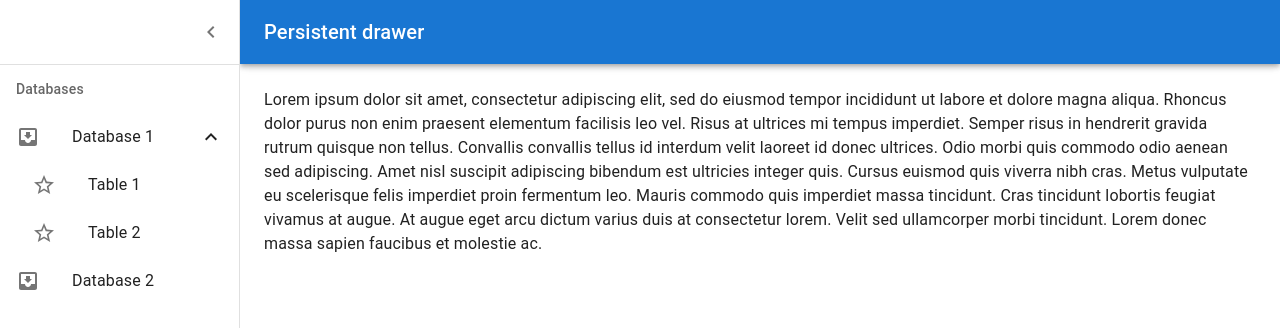
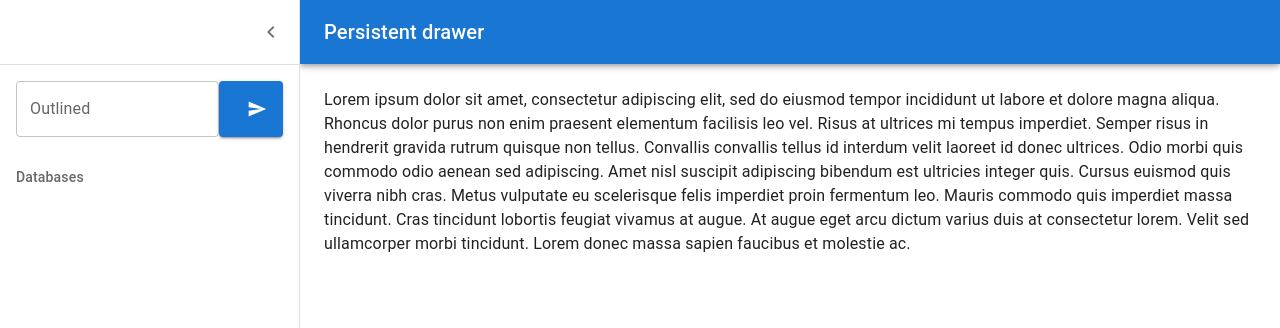
Before and after one commit to DavidMTdev/Web-Services-Project, a React (Vite) app in the folder app/: page / in a window 1280 px wide. Shown: the top 328 px of the page. Built offline with nearby package versions, Linux system fonts and the light colour scheme.

Commit message:
add fetch database and tables

```diff
--- a/app/src/App.jsx
+++ b/app/src/App.jsx
@@ -1,6 +1,6 @@
-import { useState, createContext } from 'react'
+import { useState, createContext, Suspense, useEffect } from 'react'
 
-import { useQuery } from "@tanstack/react-query"
+import { useQueries, useQuery, useQueryClient } from "@tanstack/react-query"
 
 import axios from "axios"
 
@@ -11,12 +11,22 @@ import List from '@mui/material/List'
 import InboxIcon from '@mui/icons-material/MoveToInbox'
 import StarBorder from '@mui/icons-material/StarBorder'
 import ListSubheader from '@mui/material/ListSubheader'
+import TextField from '@mui/material/TextField'
+import Divider from '@mui/material/Divider'
+import IconButton from '@mui/material/IconButton'
+import DirectionsIcon from '@mui/icons-material/Directions'
+import Skeleton from '@mui/material/Skeleton'
+import Button from '@mui/material/Button'
+import SendIcon from '@mui/icons-material/Send'
+import Stack from '@mui/material/Stack'
 
 import AppBar from './components/AppBar'
 import AppDrawer from './components/AppDrawer'
 import AppMain from './components/AppMain'
 import NestedListItem from "./components/NestedListItem"
 import NestedListSubItem from './components/NestListSubItem'
+
+import { getDatabases, getTables } from './api/root'
 
 const AppContext = createContext(null)
 
@@ -26,36 +36,68 @@ const subheader = (
   </ListSubheader>
 )
 
+const Loading = () => {
+  return (
+    <Skeleton variant="rounded" width={220} height={60} />
+  )
+}
+
 export default function App() {
   const theme = useTheme()
+  const queryClient = useQueryClient()
   const [open, setOpen] = useState(true)
-  const [data2 , setData] = useState([{
-    name: 'Database 1',
-    open: true,
-    tables: [
-      {
-        name: 'Table 1'
-      }, {
-        name: 'Table 2'
-      }
-    ]
-  }, {
-    name: 'Database 2',
+  const [data , setData] = useState([])
+  const databasesQuery = useQuery({
+    queryKey: ["GET /"],
+    queryFn: getDatabases,
+    onSuccess: (res) => {
+      const newData = res.databases.map((item) => {
+        return {
+          name: item,
           open: false,
           tables: []
         }
-  ])
-  const { isLoading, error, data, isFetching } = useQuery({
-    queryKey: ["database"],
-    queryFn: () =>
-      axios
-        .get("http://localhost:3000")
-        .then((res) => res.data)
-        .catch((err) => console.log(err))
+      })
+      setData([...newData])
+    },
+    initialData: () => {
+      return data
+    }
   })
 
+  const tableQueries = useQueries({
+    queries: data.map((database) => {
+      return {
+        queryKey: ["GET /", database.name],
+        queryFn: () => getTables(database.name),
+
+        onSuccess: (res) => {
+          const dataIndex = data.findIndex((item) => item.name === database.name)
+          const newData = [...data]
+          res.tables.map((item) => {
+            newData[dataIndex].tables.push({
+              name: item,
+              columns: {},
+              data: []
+            })
+          })
+          setData([...newData])
+        },
+        initialData: () => {
+          return data[data.findIndex((item) => item.name === database.name)]
+        },
+        enabled: databasesQuery.status === "success"
+      }
+    })
+  })
+
+  // useEffect(() => {
+  //   console.log(`data`)
+  //   console.log(data)
+  // }, [data])
+
   const handleClick = (index) => {
-    const newData = [...data2]
+    const newData = [...data]
     newData[index].open = !newData[index].open
     setData(newData)
   }
@@ -74,12 +116,25 @@ export default function App() {
         <CssBaseline />
         <AppBar theme={theme} open={open} click={handleDrawerOpen} />
         <AppDrawer theme={theme} open={open} click={handleDrawerClose} >
+          <Stack
+            component="form"
+            direction="row"
+            spacing={0}
+            margin={2}
+            noValidate
+            autoComplete="off"
+          >
+            <TextField fullWidth id="outlined-basic" label="Outlined" variant="outlined" />
+            <Button variant="contained" endIcon={<SendIcon />} />
+          </Stack >
           <List
             component="nav"
             aria-labelledby="nested-list-subheader"
             subheader={subheader}
           >
-            {data2.map((item, index) => (
+            <Suspense fallback={<Loading />}>
+
+              {data.map((item, index) => (
                 <Box key={index} >
                   {
                     item.tables.length > 0
@@ -95,6 +150,7 @@ export default function App() {
 
                 </Box>
               ))}
+            </Suspense>
           </List>
         </AppDrawer>
         <AppMain theme={theme} open={open} />
--- /dev/null
+++ b/app/src/api/root.js
@@ -0,0 +1,35 @@
+import axios from "axios"
+
+const url = "http://localhost:3000"
+
+export const optionDatabases = () => {
+    return axios.options(`${url}`)
+    .then(res => res.data)
+    .catch(err => console.log(err))
+}
+
+export const getDatabases = () => {
+    return axios.get(`${url}`)
+    .then(res => res.data)
+    .catch(err => console.log(err))
+}
+
+export const postDatabase = (database) => {
+    return axios.post(`${url}`, { database: database })
+    .then(res => res.data)
+    .catch(err => console.log(err))
+}
+
+export const getTables = (database) => {
+    return axios.get(`${url}/${database}`)
+    .then(res => res.data)
+    .catch(err => console.log(err))
+}
+
+export const prefetchTables = async (queryClient, database) => {
+    await queryClient.prefetchQuery([`tables`, database], () => {
+        return axios.get(`${url}/${database}`)
+        .then(res => res.data)
+        .catch(err => console.log(err))
+    })
+}
--- a/app/src/constants/index.js
+++ b/app/src/constants/index.js
@@ -1 +1 @@
-export const DRAWER_WIDTH = 240
+export const DRAWER_WIDTH = 300
```
Lines whose indentation alone changed are shown as unchanged.
